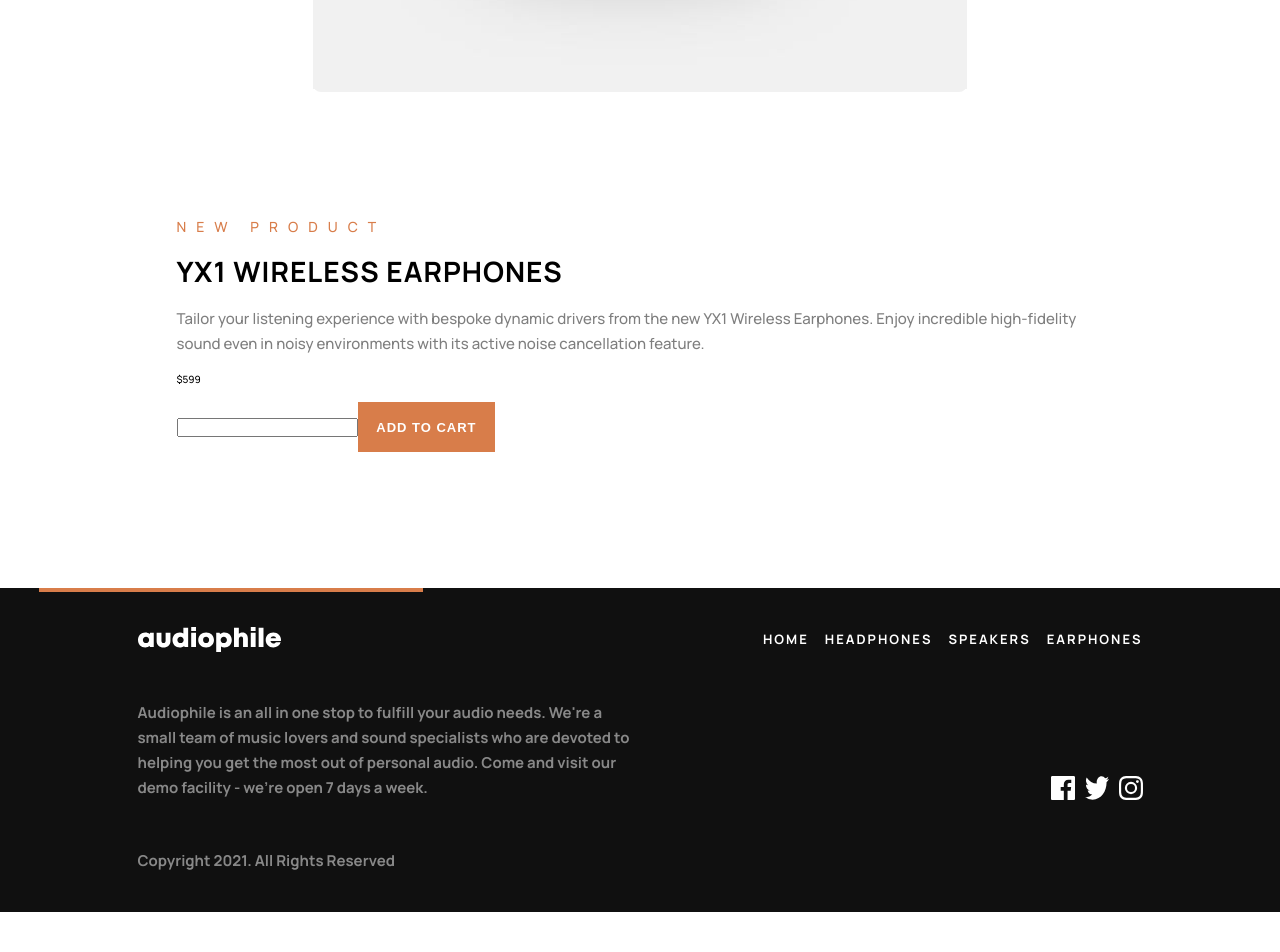
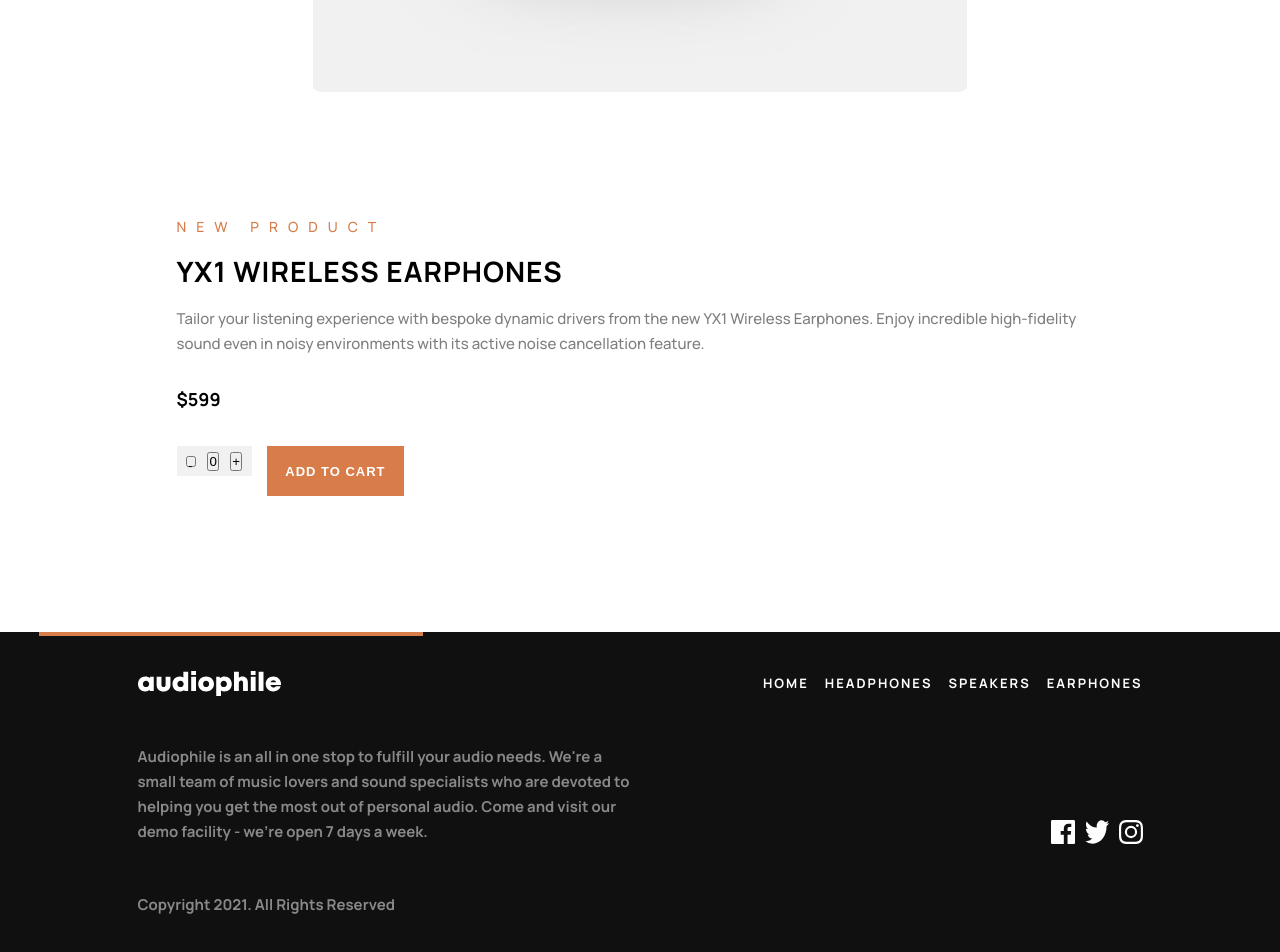
Before and after one commit to niabezara/autophile-ecommerce, a React (Vite) app: page /product/Earphones/1 in a window 1280 px wide. Shown: the part 902-1854 px from the top of the page. Before the commit the page ends 1814 px from the top, so only its background shows below. Built offline with nearby package versions, Linux system fonts and the light colour scheme.

Commit message:
quantity

```diff
--- a/src/routes/Product.tsx
+++ b/src/routes/Product.tsx
@@ -1,6 +1,7 @@
 import { useNavigate, useParams } from "react-router-dom";
 import ProductData from "../data/data.json";
 import styled from "styled-components";
+import { useState } from "react";
 
 export default function Product() {
   const { id } = useParams<{ id: string }>();
@@ -8,6 +9,19 @@ export default function Product() {
 
   const product = ProductData.find((item) => item.id === productId);
   const navigate = useNavigate();
+
+  const [quantity, setQuantity] = useState(0);
+
+  const increaseQuantity = () => {
+    setQuantity(quantity + 1);
+  };
+
+  const decreaseQuantity = () => {
+    if (quantity > 0) {
+      setQuantity(quantity - 1);
+    }
+  };
+
   if (!product) {
     return <div>Product not found</div>;
   }
@@ -26,11 +40,17 @@ export default function Product() {
             {product.new && <p className="News">NEW PRODUCT</p>}
             <h3 className="Title">{product.name}</h3>
             <p className="ProductDescription">{product.description}</p>
-            <p>${product.price}</p>
-            <div>
-              <input type="number" name="" id="" />
+            <p className="price">${product.price}</p>
+            <Btns>
+              <div className="addingitems">
+                <button className="minusbtn" onClick={() => decreaseQuantity()}>
+                  -
+                </button>
+                <button>{quantity}</button>
+                <button onClick={() => increaseQuantity()}>+</button>
+              </div>
               <button className="GlobalButton">ADD TO CART</button>
-            </div>
+            </Btns>
           </div>
         </Wrapper>
       </SubContainer>
@@ -96,7 +116,15 @@ const Wrapper = styled.div`
     flex-direction: column;
     justify-content: center;
     gap: 3.2rem;
-    align-items: center;
+    align-items: flex-start;
+    .ProductDescription {
+      text-align: left;
+    }
+    .price {
+      font-size: 18px;
+      font-weight: 700;
+      padding: 1.5rem 0 1.9375rem;
+    }
   }
 
   @media screen and (min-width: 900px) {
@@ -114,3 +142,22 @@ const Wrapper = styled.div`
     }
   }
 `;
+const Btns = styled.div`
+  display: flex;
+  gap: 1.5rem;
+  .addingitems {
+    background-color: #f1f1f1;
+    width: 7.5rem;
+    height: 3rem;
+    display: flex;
+    justify-content: space-between;
+    align-items: center;
+    padding: 0 0.9375rem;
+    font-weight: 700;
+    .minusbtn {
+      display: flex;
+      width: 1rem;
+      height: 1.125rem;
+    }
+  }
+`;
```
